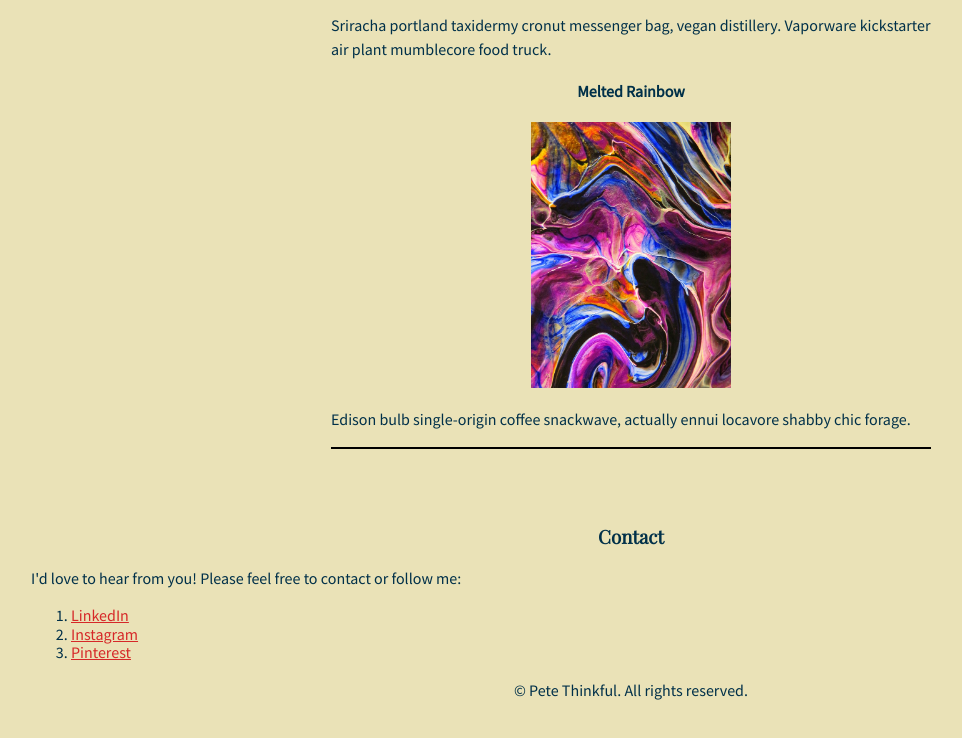
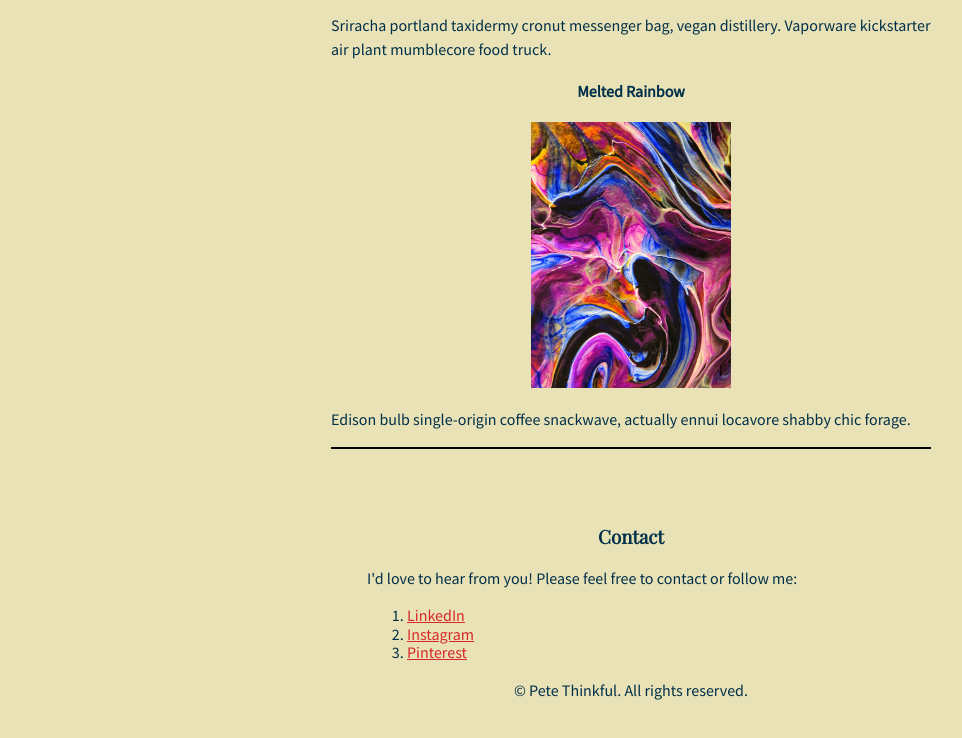
Before and after one commit to deepgupta6391/WebDev1, a plain HTML site: page index.html in a window 1280 px wide. Shown: the part 1855-2593 px from the top of the page, without its empty margins (9-971 px from the left). Drawn offline with nearby package versions, Linux system fonts and the light colour scheme.

Commit message:
commit 4

```diff
--- a/style.css
+++ b/style.css
@@ -22,6 +22,8 @@ article div {
   text-align: center;
   width: 100%;
 }
+
+
 footer div {
   text-align: center;
   width: 100%;
@@ -29,6 +31,11 @@ footer div {
 body header {
   text-align: center;
   width: 100%;
+}
+
+footer{
+    margin: auto;
+    width: 44%;
 }
 
 
@@ -61,7 +68,10 @@ hr {
 nav{
   word-spacing: 30px;
 }
-body {background-color: #eae2b7;}
+body
+{
+    background-color: #eae2b7;
+}
 a {
   color:#d62828;
 }
```
Also changed, not shown: index.html (+6 -4 lines).
